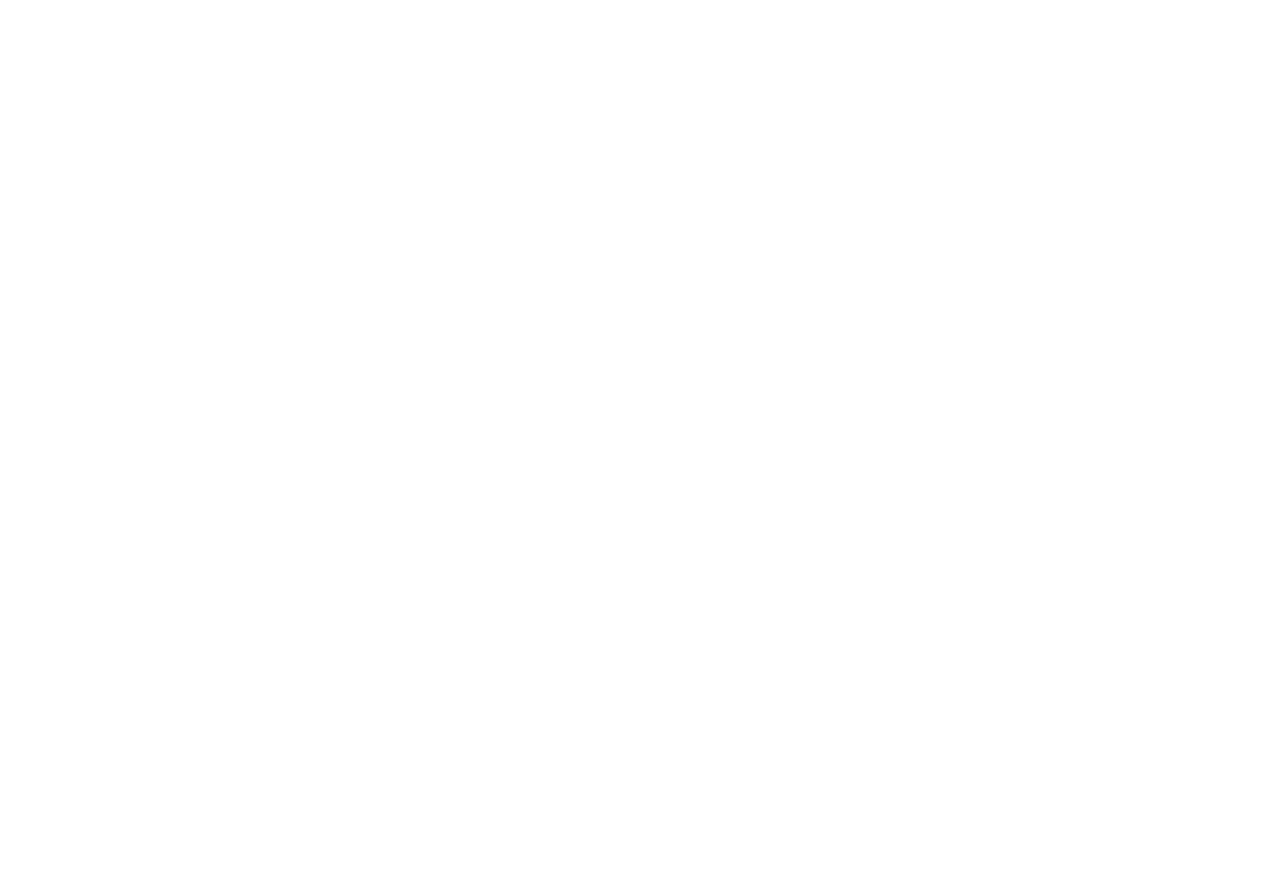
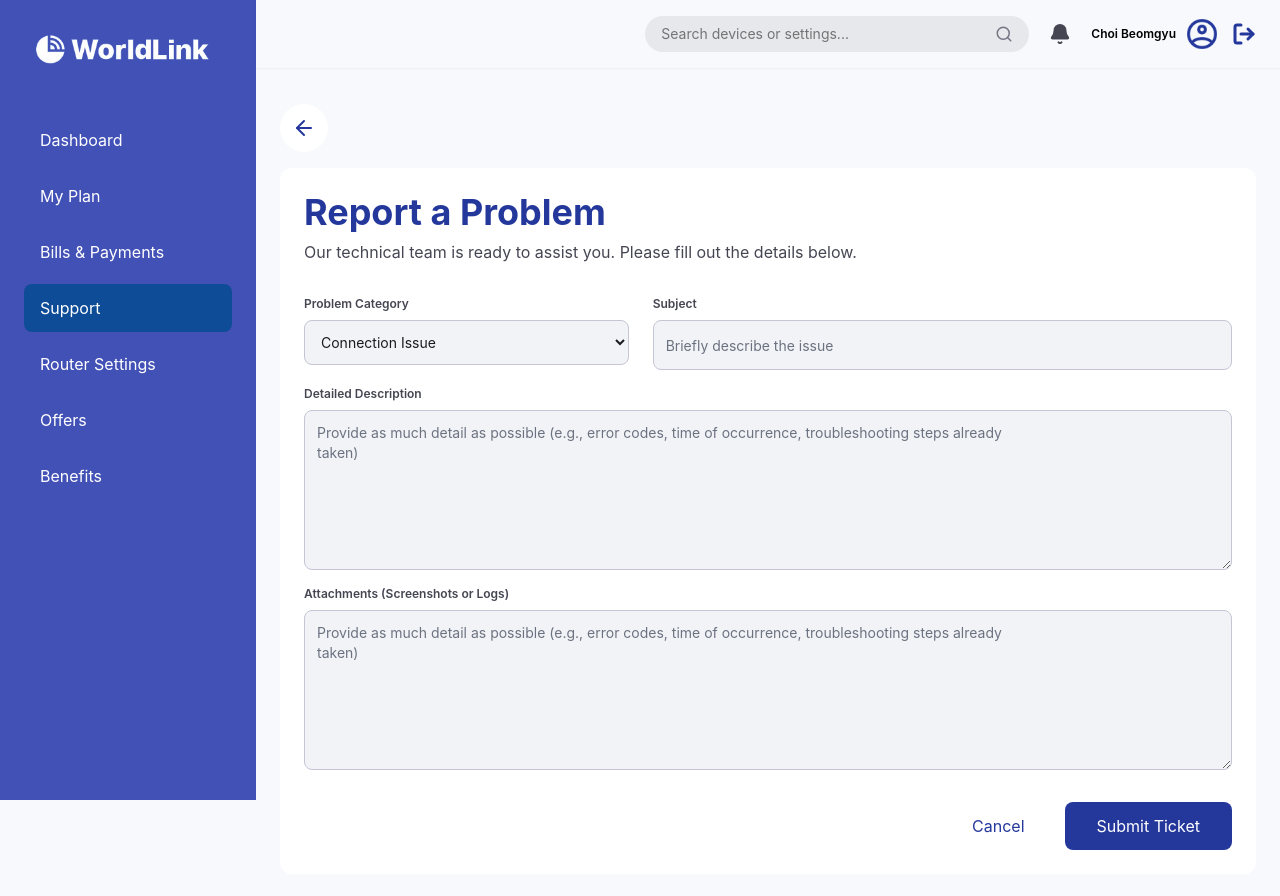
Before and after one commit to shi26tal/worldlink_project, a React (Vite) app: page /support/report-problem in a window 1280 px wide. Before the commit this address had no page. Shown: the top 896 px of the page. Before the commit the page ends 800 px from the top, so only its background shows below. Built offline with nearby package versions, Linux system fonts and the light colour scheme.

Commit message:
report problem page

```diff
--- a/src/pages/Support-Page/LocationShiftPage.tsx
+++ b/src/pages/Support-Page/LocationShiftPage.tsx
@@ -51,8 +51,8 @@
 
             {/* current address */}
             <div className="mb-8 flex items-center gap-4 rounded-xl border border-[#DEE0FF80] bg-[#DEE0FF4D] p-5">
-              <div className="rounded-lg bg-white p-3">
-                <MapPin className="text-[#24389C]"/>
+              <div className="rounded-lg bg-white p-2.5">
+                <MapPin color="white" fill="#24389C" size={28}/>
               </div>
 
               <div>
--- /dev/null
+++ b/src/pages/Support-Page/ReportProblemPage.tsx
@@ -0,0 +1,110 @@
+import { ArrowLeft, Info } from "lucide-react";
+import { useNavigate } from "react-router";
+
+const ReportProblemPage = () => {
+  const navigate = useNavigate();
+
+  const handleBack = () => {
+    navigate("/support");
+  };
+
+  return (
+    <div className="bg-[#F8F9FC] min-h-screen p-4 md:p-6">
+      {/* back */}
+      <div className="mb-4 ">
+        <div className="bg-white text-[#24389C] w-fit p-3 rounded-full items-center flex hover:bg-[#e9ebf5]">
+          <button onClick={handleBack} className="cursor-pointer">
+            <ArrowLeft />
+          </button>
+        </div>
+      </div>
+
+      {/* report problem */}
+
+      <div className="bg-white rounded-xl p-4 md:p-6 mb-6">
+        <h1 className="text-[#24389C] text-4xl font-bold mb-2">
+          Report a Problem
+        </h1>
+        <p className="text-[#454652] text-base">
+          Our technical team is ready to assist you. Please fill out the details
+          below.
+        </p>
+        <div className="flex flex-row gap-6 mt-8 mb-4">
+          <div className="flex flex-col w-130 gap-2">
+            <label className="text-[#454652] text-xs font-semibold">
+              Problem Category
+            </label>
+            <select
+              id="problem"
+              name="problem"
+              className="p-3 bg-[#F2F3F6] border border-[#C5C5D4] rounded-lg text-[#191C1E] text-sm"
+            >
+              <option value="connection-issue">Connection Issue</option>
+              <option value="router-issue">Router Issue</option>
+              <option value="billing-account">Billing and Account</option>
+              <option value="coverage-issue">Coverage Issue</option>
+            </select>
+          </div>
+          <div className="flex flex-col w-full gap-2">
+            <label className="text-[#454652] text-xs font-semibold">
+              Subject
+            </label>
+            <input
+              type="text"
+              placeholder="Briefly describe the issue"
+              className="p-3 bg-[#F2F3F6] border border-[#C5C5D4] rounded-lg w-full placeholder:text-[#6B7280] placeholder:text-sm"
+            />
+          </div>
+        </div>
+
+        <div className="flex flex-col gap-2 mb-4">
+          <label className="text-[#454652] text-xs font-semibold">
+            Detailed Description
+          </label>
+          <textarea
+            name="detail-description"
+            id="detail-description"
+            placeholder="Provide as much detail as possible (e.g., error codes, time of occurrence, troubleshooting steps already
+taken)"
+            className="p-3 h-40 bg-[#F2F3F6] border border-[#C5C5D4] rounded-lg placeholder:text-[#6B7280] placeholder:text-sm"
+          ></textarea>
+        </div>
+
+        <div className="flex flex-col gap-2 mb-8">
+          <label className="text-[#454652] text-xs font-semibold">
+            Attachments (Screenshots or Logs)
+          </label>
+          <textarea
+            name="detail-description"
+            id="detail-description"
+            placeholder="Provide as much detail as possible (e.g., error codes, time of occurrence, troubleshooting steps already
+taken)"
+            className="p-3 h-40 bg-[#F2F3F6] border border-[#C5C5D4] rounded-lg placeholder:text-[#6B7280] placeholder:text-sm"
+          ></textarea>
+        </div>
+
+        <div className="flex flex-row-reverse gap-4">
+          <button className="px-8 py-3 bg-[#24389C] text-white rounded-lg">
+            Submit Ticket
+          </button>
+          <button className="px-6 py-3 text-[#24389C]">Cancel</button>
+        </div>
+      </div>
+
+      <div className="p-5 flex flex-row gap-3 bg-[#3F51B51A] border border-[#3F51B533] rounded-xl items-start">
+        <Info fill="#24389C" color="white" />
+
+        <div>
+          <p className="text-[#24389C] text-base font-semibold mb-1">Standard Support Hours</p>
+          <p className="text-[#24389C] text-sm" >
+            Tickets are processed 24/7, but technical site visits are scheduled
+            between 9:00 AM and 6:00 PM. Check our Network Status page before
+            reporting an outage.
+          </p>
+        </div>
+      </div>
+    </div>
+  );
+};
+
+export default ReportProblemPage;
--- a/src/pages/Support-Page/SupportPage.tsx
+++ b/src/pages/Support-Page/SupportPage.tsx
@@ -31,7 +31,7 @@
           </p>
         </div>
         <div>
-          <button className="flex flex-row px-6 py-3 bg-[#EA580C] rounded-xl text-white gap-2 items-center">
+          <button className="flex flex-row px-6 py-3 bg-[#EA580C] rounded-xl text-white gap-2 items-center" onClick={()=> navigate('/support/report-problem')}>
             <TriangleAlert size={26} />
             <span>Report Problem</span>
           </button>
--- a/src/routes/AppRoutes.tsx
+++ b/src/routes/AppRoutes.tsx
@@ -11,6 +11,7 @@
 import LocationShiftPage from "../pages/Support-Page/LocationShiftPage";
 import ProfilePage from "../pages/ProfilePage";
 import NewConnectionPage from "../pages/Support-Page/NewConnectionPage";
+import ReportProblemPage from "../pages/Support-Page/ReportProblemPage";
 
 const AppRoutes = () => {
   return (
@@ -25,6 +26,7 @@
         <Route path="support" element={<SupportPage />} />
         <Route path="support/location-shift" element={<LocationShiftPage />} />
         <Route path="support/new-connection" element={<NewConnectionPage />} />
+        <Route path="support/report-problem" element={<ReportProblemPage />} />
         <Route path="benefits" element={<Benefits />}></Route>
         <Route path="offers" element={<OfferPage />}></Route>
       </Route>
```
